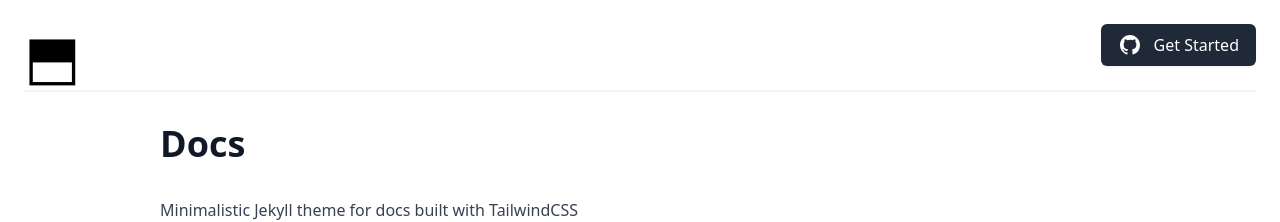
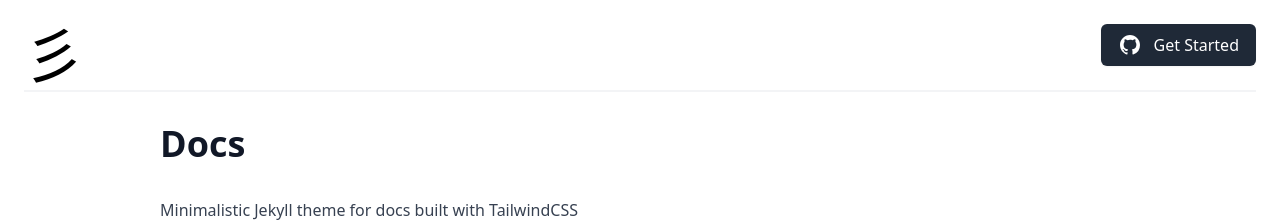
Before and after one commit to nathanclevenger/docs, a Jekyll site: the page built from README.md, in a window 1280 px wide. Shown: the top 222 px of the page. Built offline with Jekyll 4.4.1, drawn with Linux system fonts in a browser that asks for light colours; nearby versions of some CDN libraries; our own code applies the rules of GitHub Pages for plain Markdown files.

Commit message:
Update default.html

```diff
--- a/_layouts/default.html
+++ b/_layouts/default.html
@@ -25,7 +25,7 @@
       <div class="flex justify-start lg:w-0 lg:flex-1">
         <a href="#">
           <span class="sr-only">Docs</span>
-          <p class="h-8 w-auto sm:h-10 text-6xl">⬒</p>
+          <p class="h-8 w-auto sm:h-10 text-6xl">{{ site.icon | default: '彡' }}</p>
 <!--           <img class="h-8 w-auto sm:h-10" src="https://tailwindui.com/img/logos/workflow-mark-indigo-600.svg" alt=""> -->
         </a>
       </div>
```
